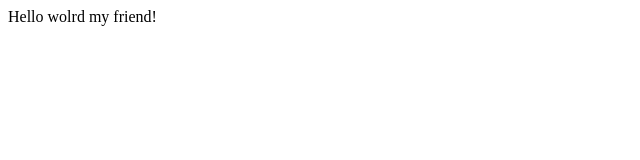
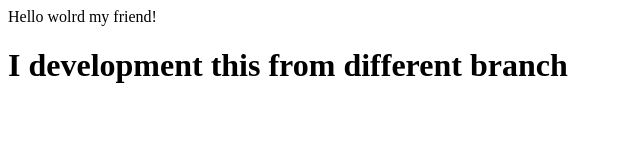
Before and after one commit to almeidalhs/ais-info, a plain HTML site: page index.html in a window 1280 px wide. Shown: the whole page, without its empty margins (0-640 px from the left). Drawn offline with Linux system fonts and the light colour scheme.

Commit message:
branch dev

```diff
--- a/index.html
+++ b/index.html
@@ -6,5 +6,8 @@
 </BODY>
 Hello wolrd my friend!
 
+<H1>
+I development this from different branch
+</H1>
 
 </HTML>
```
